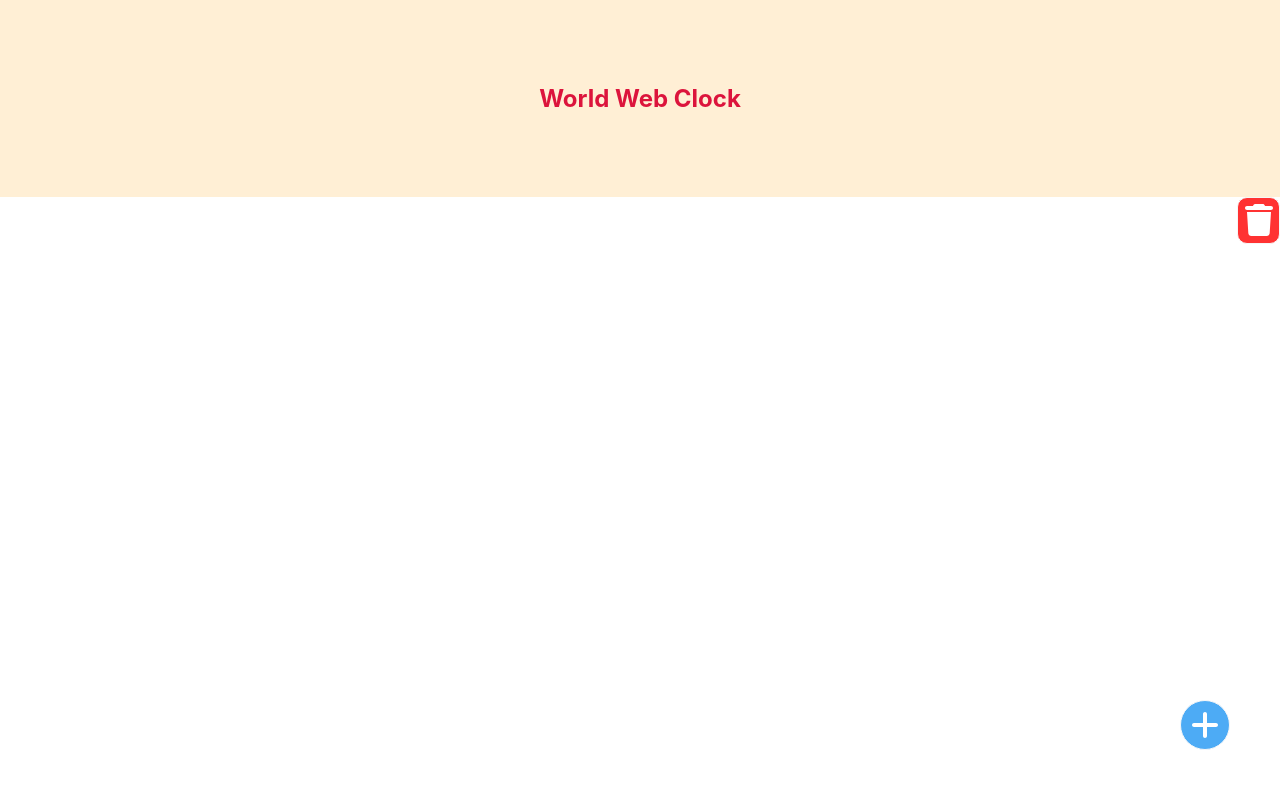
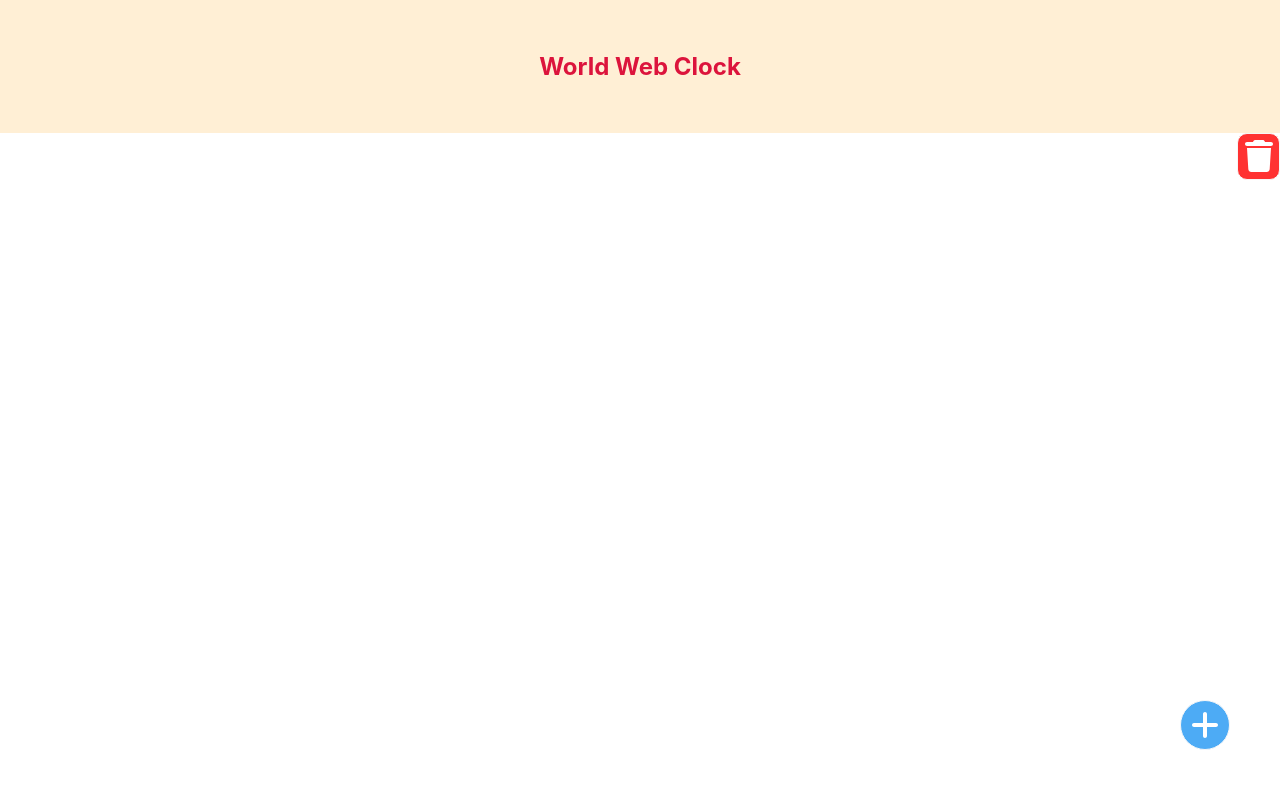
Before and after one commit to sadaigm/web-clock, a React (Create React App) app: page / in a window 1280 px wide. Shown: the top 788 px of the page. Built offline with nearby package versions, Linux system fonts and the light colour scheme.

Commit message:
section title padding adjustment

```diff
--- a/src/components/screenlayout/Screen.tsx
+++ b/src/components/screenlayout/Screen.tsx
@@ -1,4 +1,5 @@
 import React from "react";
+import { screenSize } from "../grid/device";
 import Grid from "../grid/Grid";
 import NewModal from "../modal/NewModal";
 // import AddButton from "./components/AddButton";
@@ -9,7 +10,12 @@ import ScreenProvider from "./ScreenProvider";
 function Screen() {
   return (
     <div>
-      <CenterContainer style={{ color: "crimson" }}>
+      <CenterContainer
+        style={{
+          color: "crimson",
+          padding: `${window.innerWidth < screenSize.laptop ? "1rem" : "2rem"}`,
+        }}
+      >
         <h1>World Web Clock</h1>
       </CenterContainer>
       <ScreenProvider>
```
